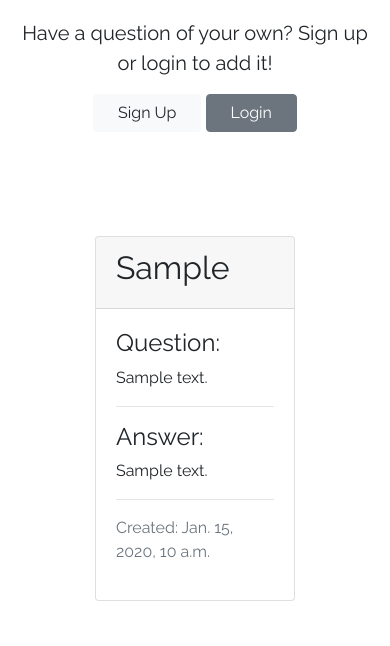
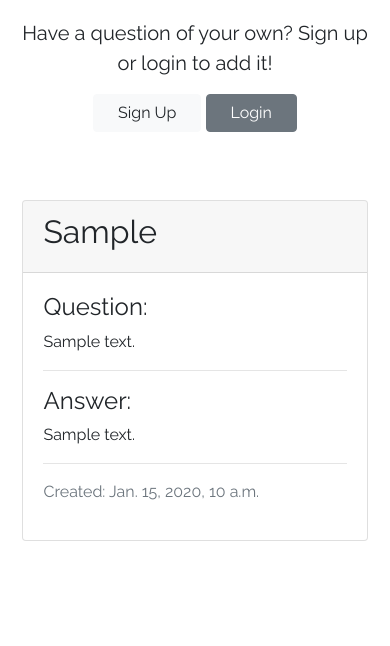
Before and after one commit to CeciliaSwe/portfolio-5th, a Django app: page /questions/ in a window 390 px wide. Shown: the part 198-844 px from the top of the page. Run offline with Django 3.2, Linux system fonts and the light colour scheme; tables that the repository leaves empty hold one stand-in row (values such as "Sample post"); some libraries are stand-ins or nearby versions; some web fonts are replaced.

Commit message:
Add responsiveness to questions

```diff
--- a/questions/templates/questions/questions.html
+++ b/questions/templates/questions/questions.html
@@ -29,10 +29,10 @@
     </div>
 
     <div class="container">
-        <div class="row mt-5">
+        <div class="row mt-3">
             <!-- Start of card-->
             {% for question in question_list %}
-            <div class="col-8 offset-2 mt-2">
+            <div class="col-sm-12 col-md-8 offset-md-2 mt-1 px-0">
                 <div class="card mb-2">
                     <div class="card-header">
                         <h2>{{ question.header }} </h2>
--- a/static/css/base.css
+++ b/static/css/base.css
@@ -10,7 +10,7 @@ html {
 
 body {
     font-family: 'Raleway', sans-serif !important;
-    height: calc(100vh - 164px);
+    height: 100vh;
 
 }
 
```
Also changed, not shown: templates/base.html (+4 -3 lines).
